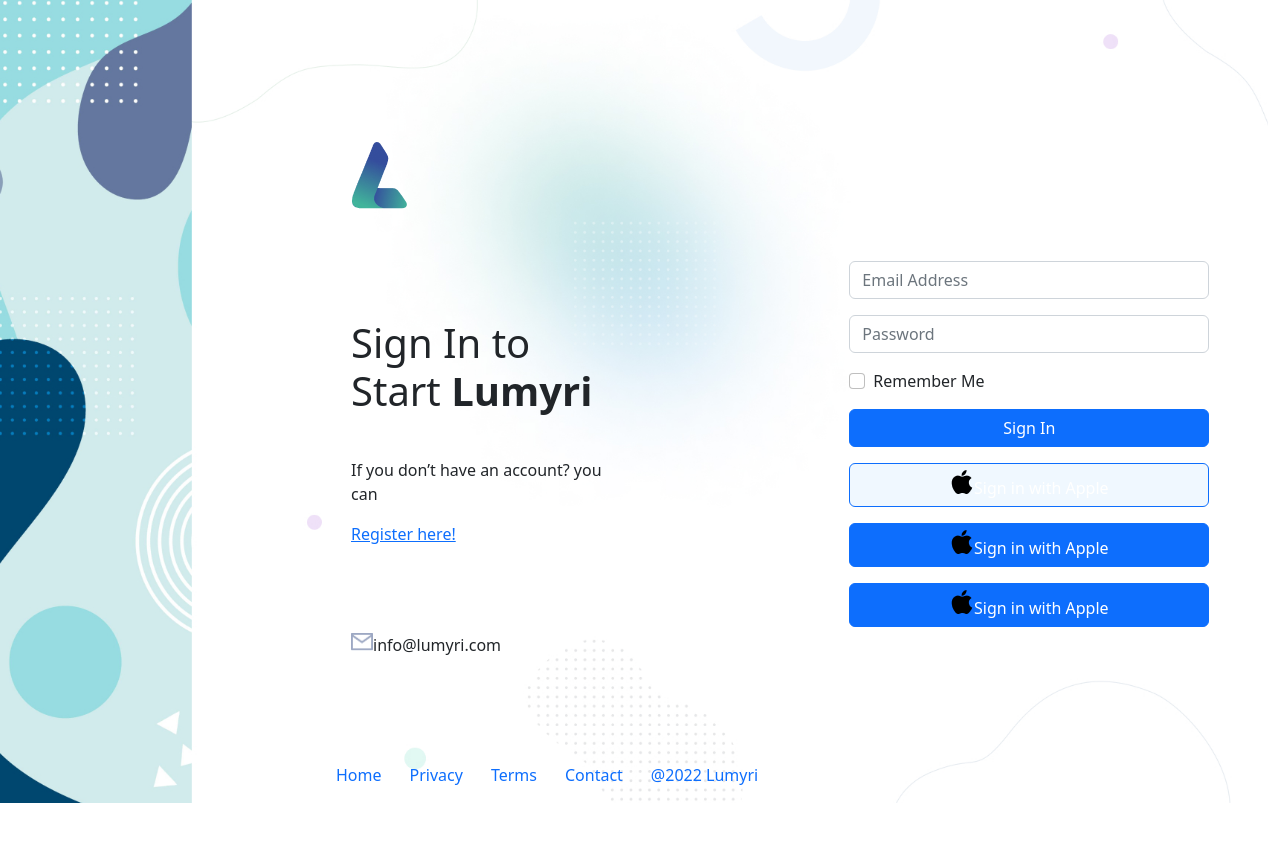
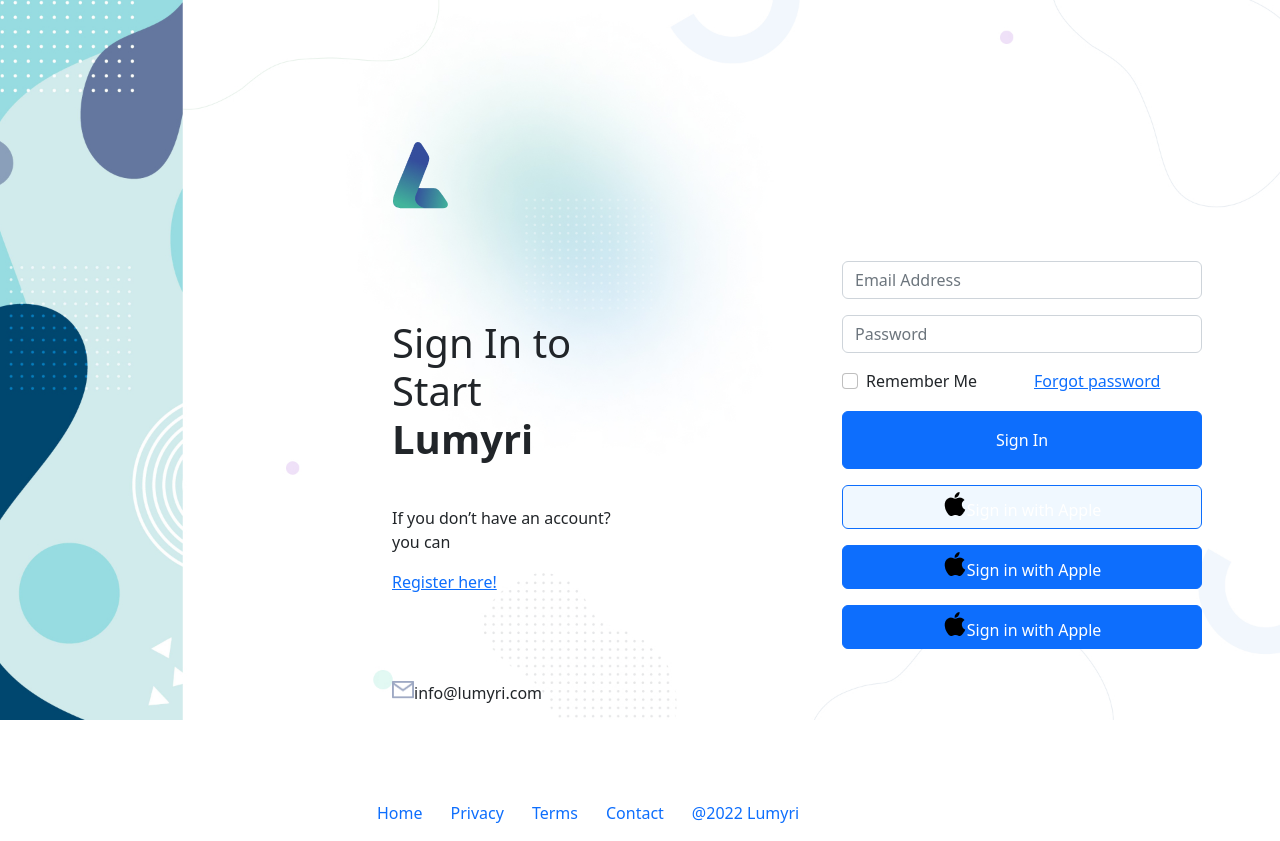
Before and after one commit to Bop2305/lumyri-app, a Next.js app in the folder app-landing-page/: page /auth/signIn in a window 1280 px wide. Before the commit the page ends 803 px from the top, so only its background shows below. Built offline with nearby package versions, Linux system fonts and the light colour scheme.

Commit message:
add modal

```diff
--- /dev/null
+++ b/app-landing-page/components/auth/ModalBackground.tsx
@@ -0,0 +1,12 @@
+import React from "react";
+import { Modal } from "react-bootstrap";
+
+interface LayoutProps {
+  children: React.ReactNode;
+}
+
+export const ModalBackground = ({ children, ...props }: LayoutProps) => (
+  <>
+    <Modal className="background-modal">{children}</Modal>
+  </>
+);
--- /dev/null
+++ b/app-landing-page/components/modals/ModalForgotPassword.tsx
@@ -0,0 +1,72 @@
+import { useFormik } from "formik";
+import { AppProps } from "next/app";
+import Image from "next/image";
+import Link from "next/link";
+import React, { useEffect, useState } from "react";
+import { Button, Container, Form, FormGroup } from "react-bootstrap";
+import { Modal, ModalHeader, ModalTitle, ModalBody } from "react-bootstrap";
+import { ModalBackground } from "../auth/ModalBackground";
+
+interface Values {
+  contact: string;
+}
+
+export const ModalForgotPassword = ({ ...props }) => {
+  const [show, setShow] = useState(false);
+  const handleClose = () => {
+    setShow(false);
+    props.handleCloseModal();
+  };
+
+  useEffect(() => {
+    console.log("use effect", props.show);
+    setShow(props.show);
+  }, [props.show]);
+
+  const formik = useFormik({
+    initialValues: {
+      contact: "",
+    },
+    onSubmit: (values: Values) => {
+      console.log(values);
+      handleClose();
+    },
+  });
+  return (
+    <>
+      <Modal size="lg" show={show} onHide={handleClose}>
+        <div className="background-modal">
+          <div className="row justify-content-center">
+            <div className="col-md-6">
+              <ModalHeader className="modal-header">
+                <ModalTitle>Forgot Password</ModalTitle>
+              </ModalHeader>
+              <ModalBody>
+                <p className="mb-5">
+                  Enter your email address or phone number, and we will send you
+                  a link to get back into your account.
+                </p>
+                <Form onSubmit={formik.handleSubmit} className="modal-form">
+                  <FormGroup>
+                    <Form.Control
+                      type="text"
+                      name="contact"
+                      placeholder="Email address or phone number"
+                      className="mb-3"
+                    />
+                  </FormGroup>
+                  <Button type="submit" className="mb-3 modal-btn">
+                    Send Login link
+                  </Button>
+                </Form>
+                <Link href="#">
+                  <a>Create a new Account</a>
+                </Link>
+              </ModalBody>
+            </div>
+          </div>
+        </div>
+      </Modal>
+    </>
+  );
+};
--- a/app-landing-page/pages/auth/signIn.tsx
+++ b/app-landing-page/pages/auth/signIn.tsx
@@ -1,9 +1,11 @@
 import Image from "next/image";
 import styles from "../../styles/SignIn.module.scss";
 import Footer from "../../components/auth/Footer";
-import { Button, Form } from "react-bootstrap";
+import { Button, Container, Form } from "react-bootstrap";
 
 import { useFormik } from "formik";
+import { ModalForgotPassword } from "../../components/modals/ModalForgotPassword";
+import React, { useState } from "react";
 
 interface Values {
   email: string;
@@ -38,8 +40,19 @@
       return errors;
     },
   });
+
+  const [showModal, setShowModal] = useState(false);
+
   return (
-    <div className="container-fluid backgroundAuth row">
+    <div className="backgroundAuth">
+      <Container>
+        {showModal ? (
+          <ModalForgotPassword
+            show={showModal}
+            handleCloseModal={() => setShowModal(false)}
+          />
+        ) : null}
+        <div className="row">
           <div className={`col-lg-3 offset-3 ${styles.leftSide}`}>
             <div className={styles.logo}>
               <Image
@@ -92,9 +105,16 @@
               {formik.errors.password ? (
                 <div className="mb-3 error">{formik.errors.password}</div>
               ) : null}
-          <Form.Group className="mb-3" controlId="formBasicCheckbox">
+              <div className="row">
+                <Form.Group className="col mb-3" controlId="formBasicCheckbox">
                   <Form.Check type="checkbox" label="Remember Me" />
                 </Form.Group>
+                <span className="col mb-3">
+                  <a href="#" onClick={() => setShowModal(true)}>
+                    Forgot password
+                  </a>
+                </span>
+              </div>
               <Button
                 variant="primary"
                 type="submit"
@@ -144,9 +164,13 @@
               </Button>
             </div>
           </div>
+        </div>
+        <div className="row">
           <div className="col-lg offset-3 d-flex justify-content-start">
             <Footer />
           </div>
+        </div>
+      </Container>
     </div>
   );
 };
--- a/app-landing-page/styles/_auth.scss
+++ b/app-landing-page/styles/_auth.scss
@@ -11,3 +11,33 @@
   background: #41b49b;
   border-radius: 10px;
 }
+
+.backgroundAuth {
+  background-image: url(../public/images/background-auth.jpg);
+  height: 100vh;
+  background-position: top left;
+  background-repeat: no-repeat;
+  background-size: contain;
+  bottom: 0;
+}
+
+.form_input {
+  height: 56px;
+}
+
+.btnLink {
+  font-weight: 400;
+  font-size: 18px;
+  line-height: 21px;
+  /* identical to box height */
+
+  text-align: center;
+
+  color: #57637e;
+  border: 1.5px solid #d6dae6;
+  border-radius: 6px;
+}
+
+.error {
+  color: red;
+}
--- /dev/null
+++ b/app-landing-page/styles/_home.scss
@@ -0,0 +1,15 @@
+html,
+body {
+  padding: 0;
+  margin: 0;
+  font-family: Roboto;
+}
+
+a {
+  color: inherit;
+  text-decoration: none;
+}
+
+* {
+  box-sizing: border-box;
+}
--- /dev/null
+++ b/app-landing-page/styles/_modals.scss
@@ -0,0 +1,21 @@
+.background-modal {
+  background-image: url(../public/images/background-modal.jpg);
+  background-position: top left;
+  background-repeat: no-repeat;
+  // background-size: contain;
+  height: 561px;
+  width: 452px;
+  border-radius: 10px;
+}
+
+.modal-header {
+  justify-content: center !important;
+}
+
+.modal-form {
+  justify-content: center !important;
+}
+
+.modal-btn {
+  justify-content: center !important;
+}
--- a/app-landing-page/styles/globals.scss
+++ b/app-landing-page/styles/globals.scss
@@ -1,57 +1,3 @@
-html,
-body {
-  padding: 0;
-  margin: 0;
-  font-family: Roboto;
-}
-
-a {
-  color: inherit;
-  text-decoration: none;
-}
-
-* {
-  box-sizing: border-box;
-}
-
-.backgroundAuth {
-  background-image: url(../public/images/background-auth.jpg);
-  height: 100%;
-  background-position: contain;
-  background-repeat: no-repeat;
-  background-size: cover;
-}
-
-.form_input {
-  height: 56px;
-}
-
-.btnLink {
-  font-weight: 400;
-  font-size: 18px;
-  line-height: 21px;
-  /* identical to box height */
-
-  text-align: center;
-
-  color: #57637e;
-  border: 1.5px solid #d6dae6;
-  border-radius: 6px;
-}
-
-.btnSubmit {
-  font-weight: 500;
-  font-size: 18px;
-  line-height: 21px;
-  /* identical to box height */
-
-  text-align: center;
-
-  color: #ffffff;
-  background: #41b49b;
-  border-radius: 10px;
-}
-
-.error {
-  color: red;
-}
+@import "./home";
+@import "./modals";
+@import "./auth";
```
Also changed, not shown: app-landing-page/public/images/background-modal.jpg (added). Lines whose indentation alone changed are shown as unchanged.
